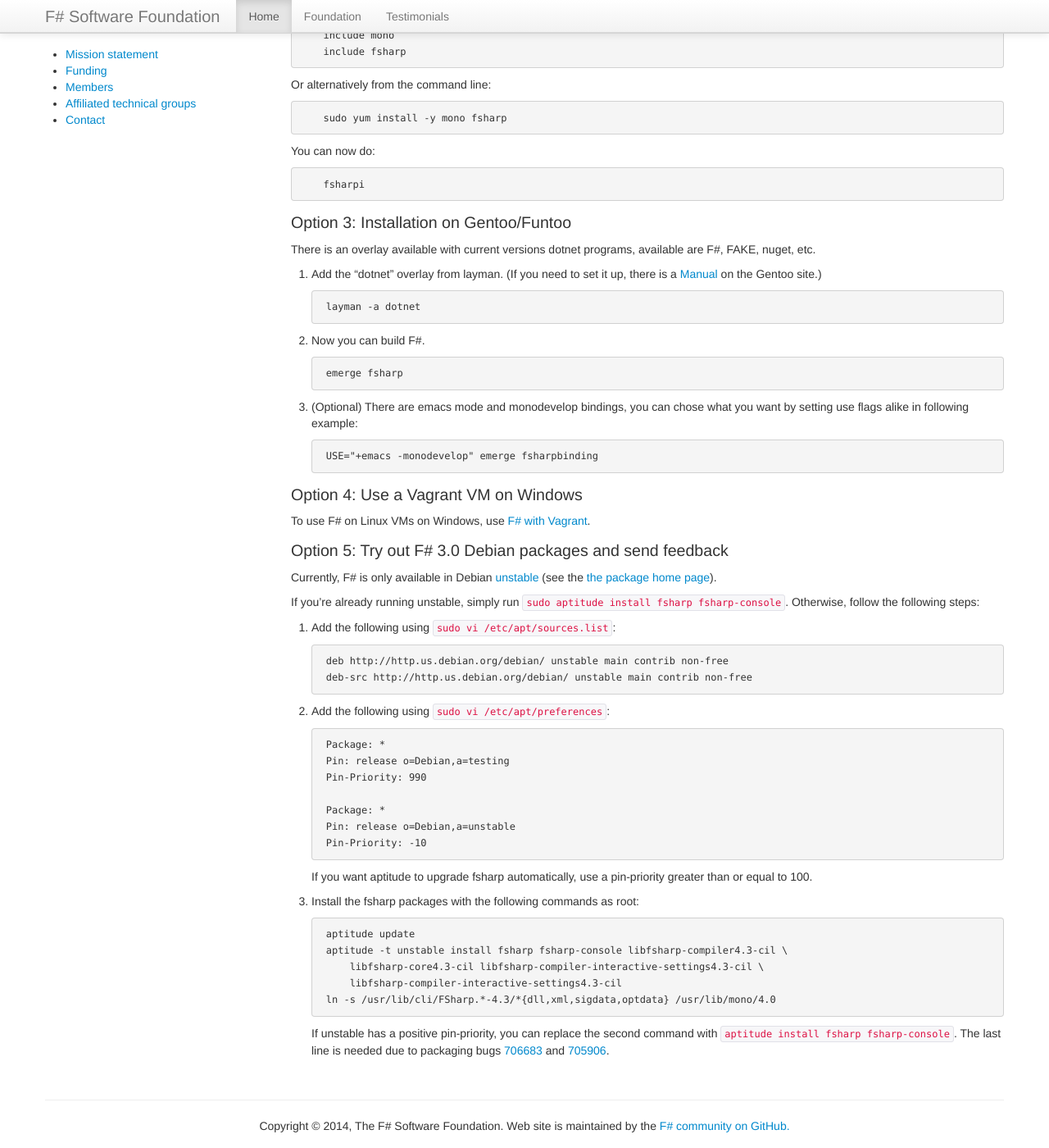
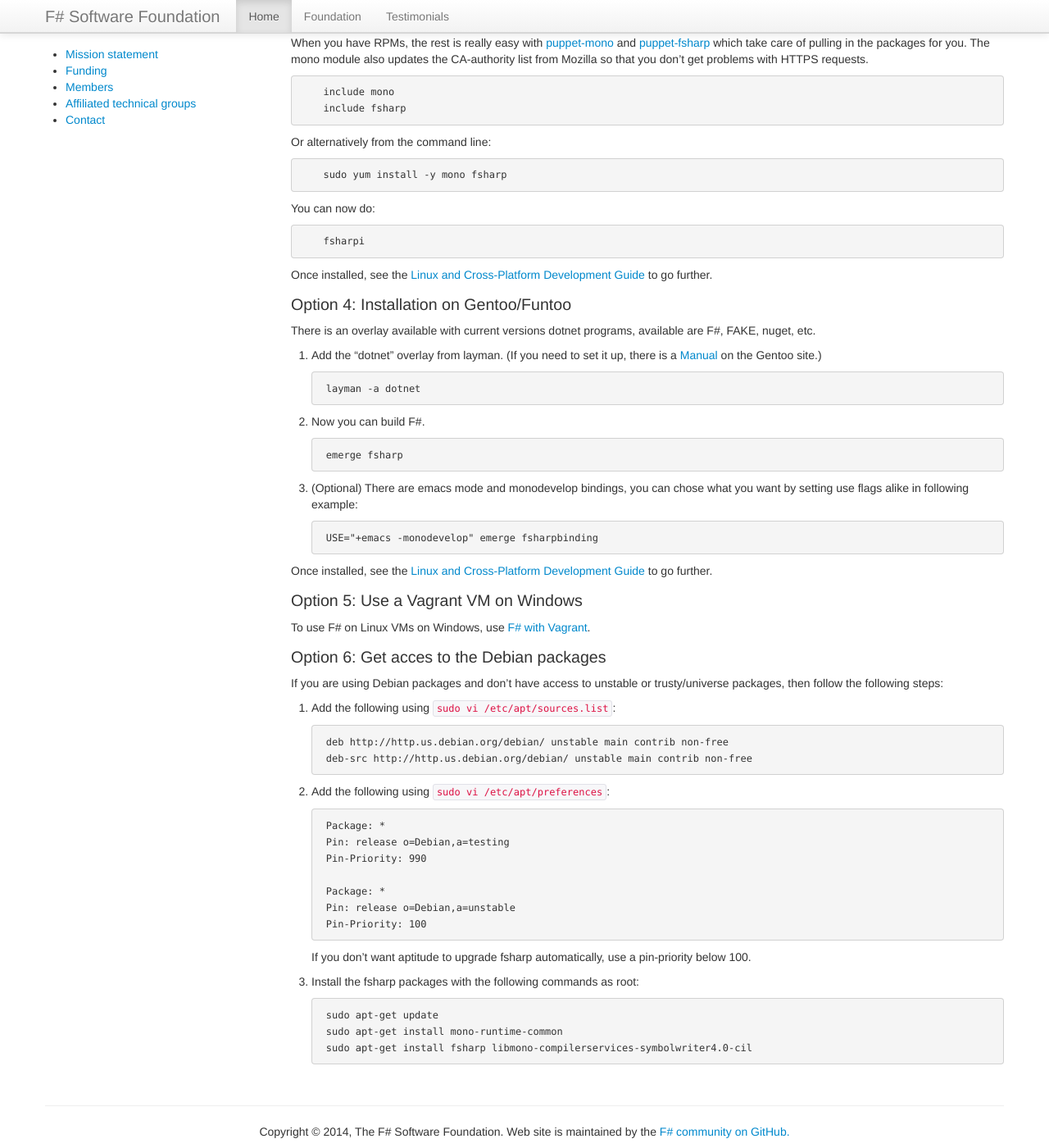
Before and after one commit to fsharp/fsharp.org, a Jekyll site: the page built from use/linux/index.md, in a window 1280 px wide and 1400 px high, scrolled down 1079 px. Shown: the whole window at 82% size. Built offline with Jekyll 4.4.1, drawn with Linux system fonts in a browser that asks for light colours; nearby versions of some CDN libraries; some web fonts are replaced; comment, search, counter and statistics services are not loaded; some of the changed text lies outside the part shown.

Commit message:
Update index.md

```diff
--- a/use/linux/index.md
+++ b/use/linux/index.md
@@ -6,10 +6,24 @@
 
 To help with Linux packages, please email the [F# Open Source Group](http://fsharp.github.com).
 
+### Option 1: Use the F# Debian packages
+
+F# is available as a [Debian package](http://packages.qa.debian.org/f/fsharp.html).
+
+If you have access to _unstable_ or _trusty/universe_ packages, use:
+
+        sudo apt-get update
+        sudo apt-get install mono-runtime-common
+        sudo apt-get install fsharp libmono-compilerservices-symbolwriter4.0-cil
+
+This installs `fsharpc` and `fsharpi`. If you don't have access to unstable or trusty/universe, see Option 6 below.
+
+
 Once installed, see the [Linux and Cross-Platform Development Guide](/guides/mac-linux-cross-platform) to
 go further.
 
-### Option 1: Build and install the F# 3.0 runtime, compiler and tools
+
+### Option 2: Build and install the F# 3.0 runtime, compiler and tools
 
 
 1. Get Mono, the runtime used by F#. Either [follow these instructions](http://www.go-mono.com/mono-downloads/download.html) or use:
@@ -39,16 +53,11 @@
 
    If installing to a different prefix, use the same prefix as for the F# runtime above.
 
-   Common commands are:
-
-        fsharpi                            (starts F# interactive)
-        fsharpc                            (F# compiler)
-        xbuild                             (builds .fsproj projects and .sln files, authored in MonoDevelop or Visual Studio)
-        mono file.exe arg1 ... argN        (runs a compiled F# program)
-        mkbundle --static file.exe -o file (makes a static native image for an F# program, including the F# runtime)
+Once installed, see the [Linux and Cross-Platform Development Guide](/guides/mac-linux-cross-platform) to
+go further.
 
 
-### Option 2: Get the F# 3.0 CentOS/RHEL/SciLinux packages with puppet
+### Option 3: Get the F# 3.0 CentOS/RHEL/SciLinux packages with puppet
 
 Compiling the RPMs is easy with
 [FPM-recipes](https://github.com/haf/fpm-recipes). This will give you a *mono*
@@ -73,7 +82,11 @@
 
         fsharpi
 
-### Option 3: Installation on Gentoo/Funtoo
+Once installed, see the [Linux and Cross-Platform Development Guide](/guides/mac-linux-cross-platform) to
+go further.
+
+
+### Option 4: Installation on Gentoo/Funtoo
 
 There is an overlay available with current versions dotnet programs, available are F#, FAKE, nuget, etc.
 
@@ -89,19 +102,19 @@
 
         USE="+emacs -monodevelop" emerge fsharpbinding
 
+Once installed, see the [Linux and Cross-Platform Development Guide](/guides/mac-linux-cross-platform) to
+go further.
 
-### Option 4: Use a Vagrant VM on Windows
+
+### Option 5: Use a Vagrant VM on Windows
 
 To use F# on Linux VMs on Windows, use [F# with Vagrant](http://christoph.ruegg.name/blog/test-csharp-fsharp-on-mono-with-vagrant.html).
 
 
-### Option 5: Try out  F# 3.0 Debian packages and send feedback
+### Option 6: Get acces to the Debian packages
 
-Currently, F# is only available in Debian [unstable](http://www.debian.org/releases/sid/)
-(see the [the package home page](http://packages.qa.debian.org/f/fsharp.html)).
-
-If you're already running unstable, simply run `sudo aptitude install fsharp fsharp-console`.
-Otherwise, follow the following steps:
+If you are using Debian packages and don't have access to unstable or trusty/universe packages, then
+follow the following steps:
 
 1. Add the following using `sudo vi /etc/apt/sources.list`:
 
@@ -116,19 +129,12 @@
 
         Package: *
         Pin: release o=Debian,a=unstable
-        Pin-Priority: -10
+        Pin-Priority: 100
 
-   If you want aptitude to upgrade fsharp automatically, use a pin-priority
-   greater than or equal to 100.
+   If you don't want aptitude to upgrade fsharp automatically, use a pin-priority below 100.
 
 3. Install the fsharp packages with the following commands as root:
 
-        aptitude update
-        aptitude -t unstable install fsharp fsharp-console libfsharp-compiler4.3-cil \
-            libfsharp-core4.3-cil libfsharp-compiler-interactive-settings4.3-cil \
-            libfsharp-compiler-interactive-settings4.3-cil
-        ln -s /usr/lib/cli/FSharp.*-4.3/*{dll,xml,sigdata,optdata} /usr/lib/mono/4.0
-
-   If unstable has a positive pin-priority, you can replace the second
-   command with `aptitude install fsharp fsharp-console`.
-   The last line is needed due to packaging bugs [706683](http://bugs.debian.org/cgi-bin/bugreport.cgi?bug=706683) and [705906](http://bugs.debian.org/cgi-bin/bugreport.cgi?bug=705906).
+        sudo apt-get update
+        sudo apt-get install mono-runtime-common
+        sudo apt-get install fsharp libmono-compilerservices-symbolwriter4.0-cil
```
